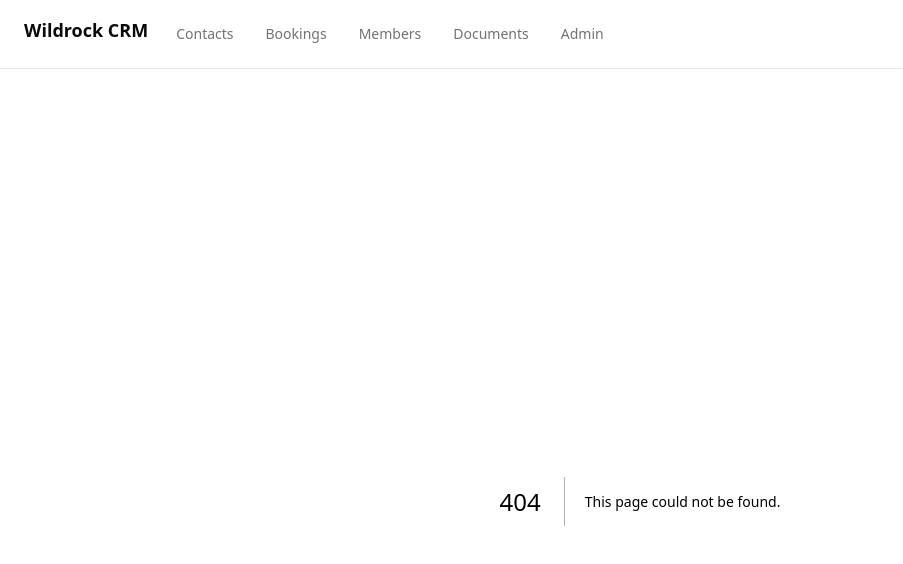
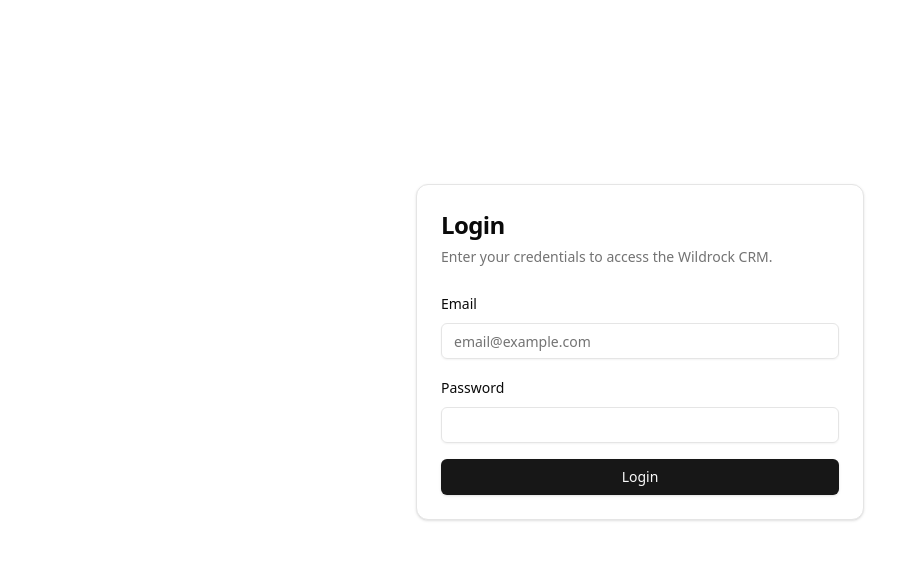
Before and after one commit to DroningHangman/Wildrock-CRM, a Next.js app: page /login in a window 1280 px wide. Before the commit this address had no page. Shown: the top 564 px of the page, without its empty margins (0-903 px from the left). Built offline with nearby package versions, Linux system fonts and the light colour scheme; no server answers.

Commit message:
Implement Supabase Auth with Middleware protection and Login page

```diff
--- /dev/null
+++ b/app/login/page.tsx
@@ -0,0 +1,78 @@
+"use client";
+
+import { useState } from "react";
+import { useRouter } from "next/navigation";
+import { supabase } from "@/lib/supabase";
+import { Card, CardContent, CardDescription, CardHeader, CardTitle } from "@/components/ui/card";
+import { Button } from "@/components/ui/button";
+import { Input } from "@/components/ui/input";
+import { Label } from "@/components/ui/label";
+
+export default function LoginPage() {
+  const router = useRouter();
+  const [email, setEmail] = useState("");
+  const [password, setPassword] = useState("");
+  const [loading, setLoading] = useState(false);
+  const [error, setError] = useState<string | null>(null);
+
+  async function handleLogin(e: React.FormEvent) {
+    e.preventDefault();
+    setLoading(true);
+    setError(null);
+
+    const { error } = await supabase.auth.signInWithPassword({
+      email,
+      password,
+    });
+
+    if (error) {
+      setError(error.message);
+      setLoading(false);
+    } else {
+      router.push("/bookings");
+      router.refresh();
+    }
+  }
+
+  return (
+    <div className="flex items-center justify-center min-h-[80vh]">
+      <Card className="w-full max-w-md">
+        <CardHeader>
+          <CardTitle className="text-2xl">Login</CardTitle>
+          <CardDescription>
+            Enter your credentials to access the Wildrock CRM.
+          </CardDescription>
+        </CardHeader>
+        <CardContent>
+          <form onSubmit={handleLogin} className="space-y-4">
+            <div className="space-y-2">
+              <Label htmlFor="email">Email</Label>
+              <Input
+                id="email"
+                type="email"
+                placeholder="email@example.com"
+                value={email}
+                onChange={(e) => setEmail(e.target.value)}
+                required
+              />
+            </div>
+            <div className="space-y-2">
+              <Label htmlFor="password">Password</Label>
+              <Input
+                id="password"
+                type="password"
+                value={password}
+                onChange={(e) => setPassword(e.target.value)}
+                required
+              />
+            </div>
+            {error && <p className="text-sm text-destructive">{error}</p>}
+            <Button type="submit" className="w-full" disabled={loading}>
+              {loading ? "Logging in..." : "Login"}
+            </Button>
+          </form>
+        </CardContent>
+      </Card>
+    </div>
+  );
+}
--- a/components/Nav.tsx
+++ b/components/Nav.tsx
@@ -1,8 +1,12 @@
 "use client";
 
 import Link from "next/link";
-import { usePathname } from "next/navigation";
+import { usePathname, useRouter } from "next/navigation";
 import { cn } from "@/lib/utils";
+import { supabase } from "@/lib/supabase";
+import { Button } from "@/components/ui/button";
+import { useEffect, useState } from "react";
+import { User } from "@supabase/supabase-js";
 
 const links = [
   { href: "/", label: "Home" },
@@ -15,16 +19,42 @@
 
 export function Nav() {
   const pathname = usePathname();
+  const router = useRouter();
+  const [user, setUser] = useState<User | null>(null);
+
+  useEffect(() => {
+    // Get initial session
+    supabase.auth.getUser().then(({ data: { user } }) => {
+      setUser(user);
+    });
+
+    // Listen for auth changes
+    const { data: { subscription } } = supabase.auth.onAuthStateChange((_event, session) => {
+      setUser(session?.user ?? null);
+    });
+
+    return () => subscription.unsubscribe();
+  }, []);
+
+  async function handleLogout() {
+    await supabase.auth.signOut();
+    router.push("/login");
+    router.refresh();
+  }
+
+  // Hide nav on login page
+  if (pathname === "/login") return null;
 
   return (
-    <nav className="flex gap-4 border-b px-6 py-4">
+    <nav className="flex items-center justify-between border-b px-6 py-4">
+      <div className="flex items-center gap-4">
         <Link
           href="/"
           className="text-lg font-semibold text-foreground hover:opacity-80"
         >
           Wildrock CRM
         </Link>
-      <div className="flex flex-1 items-center gap-2">
+        <div className="flex items-center gap-2">
           {links.slice(1).map(({ href, label }) => (
             <Link
               key={href}
@@ -40,6 +70,17 @@
             </Link>
           ))}
         </div>
+      </div>
+      {user && (
+        <div className="flex items-center gap-4">
+          <span className="text-xs text-muted-foreground hidden sm:inline-block">
+            {user.email}
+          </span>
+          <Button variant="ghost" size="sm" onClick={handleLogout}>
+            Logout
+          </Button>
+        </div>
+      )}
     </nav>
   );
 }
--- a/lib/supabase.ts
+++ b/lib/supabase.ts
@@ -1,8 +1,12 @@
-import { createClient } from "@supabase/supabase-js";
+import { createBrowserClient } from '@supabase/ssr'
 
-const supabaseUrl = process.env.NEXT_PUBLIC_SUPABASE_URL!;
-const supabaseAnonKey = process.env.NEXT_PUBLIC_SUPABASE_ANON_KEY!;
+export const createClient = () =>
+  createBrowserClient(
+    process.env.NEXT_PUBLIC_SUPABASE_URL!,
+    process.env.NEXT_PUBLIC_SUPABASE_ANON_KEY!
+  )
 
-export const supabase = createClient(supabaseUrl, supabaseAnonKey);
+// For backward compatibility with existing client components
+export const supabase = createClient();
 
 export const BUCKET_DOCUMENTS = "documents";
--- a/package.json
+++ b/package.json
@@ -13,6 +13,7 @@
     "@radix-ui/react-label": "^2.1.8",
     "@radix-ui/react-select": "^2.2.6",
     "@radix-ui/react-slot": "^1.2.4",
+    "@supabase/ssr": "^0.8.0",
     "@supabase/supabase-js": "^2.91.1",
     "class-variance-authority": "^0.7.1",
     "clsx": "^2.1.1",
```
Also changed, not shown: lib/supabase-server.ts (added, +36 -0 lines), middleware.ts (added, +83 -0 lines), 1 other file (tests, documents, lock files or other folders). Lines whose indentation alone changed are shown as unchanged.
